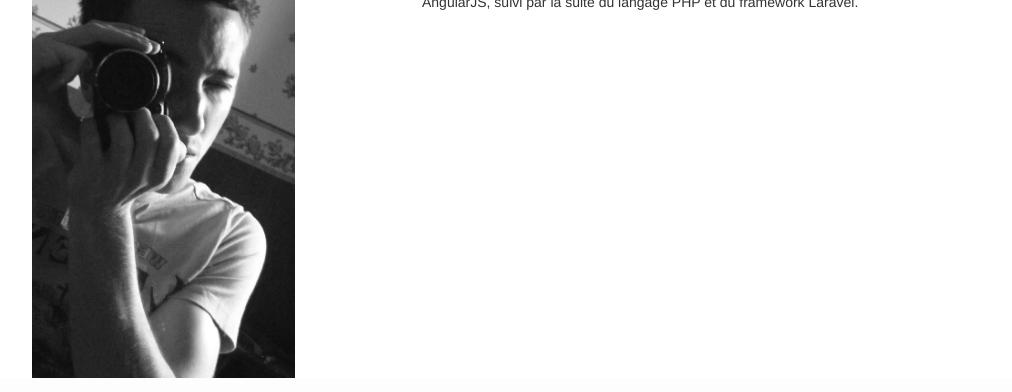
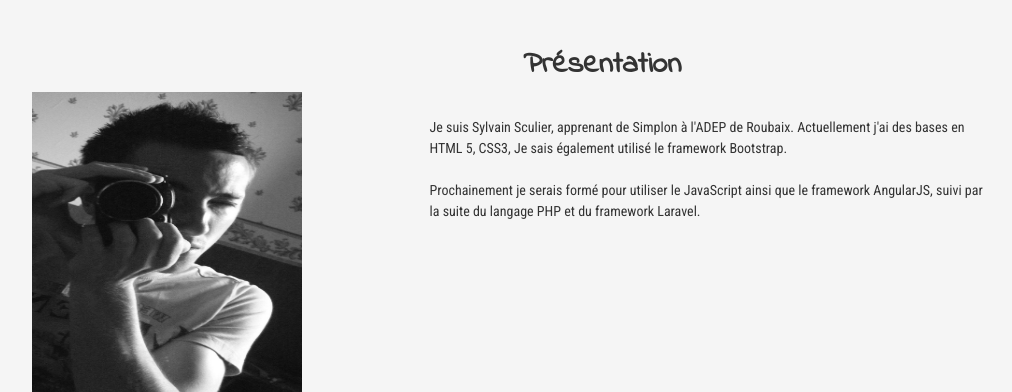
Before and after one commit to Sylvain059/Portfolio, a PHP site: page / in a window 1280 px wide. Shown: the part 651-1043 px from the top of the page, without its empty margins (38-1050 px from the left). Run offline with PHP 8.4, Linux system fonts and the light colour scheme.

Commit message:
main.css/ add style for jumbotron & presentation

```diff
--- a/css/main.css
+++ b/css/main.css
@@ -1,13 +1,9 @@
     /*! HTML5 Boilerplate v5.3.0 | MIT License | https://html5boilerplate.com/ */
-
-
     /*
  * What follows is the result of much research on cross-browser styling.
  * Credit left inline and big thanks to Nicolas Gallagher, Jonathan Neal,
  * Kroc Camen, and the H5BP dev community and team.
  */
-
-
     /* ==========================================================================
    Base styles: opinionated defaults
    ========================================================================== */
@@ -17,8 +13,6 @@ html {
         font-size: 1em;
         line-height: 1.4;
     }
-
-
     /*
  * Remove text-shadow in selection highlight:
  * https://twitter.com/miketaylr/status/12228805301
@@ -36,8 +30,6 @@ html {
         background: #b3d4fc;
         text-shadow: none;
     }
-
-
     /*
  * A better looking default horizontal rule
  */
@@ -50,8 +42,6 @@ hr {
         margin: 1em 0;
         padding: 0;
     }
-
-
     /*
  * Remove the gap between audio, canvas, iframes,
  * images, videos and the bottom of their containers:
@@ -66,8 +56,6 @@ svg,
     video {
         vertical-align: middle;
     }
-
-
     /*
  * Remove default fieldset styles.
  */
@@ -77,8 +65,6 @@ fieldset {
         margin: 0;
         padding: 0;
     }
-
-
     /*
  * Allow only vertical resizing of textareas.
  */
@@ -86,8 +72,6 @@ fieldset {
     textarea {
         resize: vertical;
     }
-
-
     /* ==========================================================================
    Browser Upgrade Prompt
    ========================================================================== */
@@ -98,13 +82,9 @@ textarea {
         color: #000;
         padding: 0.2em 0;
     }
-
-
     /* ==========================================================================
    Helper classes
    ========================================================================== */
-
-
     /*
  * Hide visually and from screen readers
  */
@@ -112,8 +92,6 @@ textarea {
     .hidden {
         display: none !important;
     }
-
-
     /*
  * Hide only visually, but have it available for screen readers:
  * http://snook.ca/archives/html_and_css/hiding-content-for-accessibility
@@ -129,8 +107,6 @@ textarea {
         position: absolute;
         width: 1px;
     }
-
-
     /*
  * Extends the .visuallyhidden class to allow the element
  * to be focusable when navigated to via the keyboard:
@@ -146,8 +122,6 @@ textarea {
         position: static;
         width: auto;
     }
-
-
     /*
  * Hide visually and from screen readers, but maintain layout
  */
@@ -155,8 +129,6 @@ textarea {
     .invisible {
         visibility: hidden;
     }
-
-
     /*
  * Clearfix: contain floats
  *
@@ -180,8 +152,6 @@ textarea {
     .clearfix:after {
         clear: both;
     }
-
-
     /* ==========================================================================
    EXAMPLE Media Queries for Responsive Design.
    These examples override the primary ('mobile first') styles.
@@ -198,8 +168,6 @@ textarea {
     (min-resolution: 120dpi) {
         /* Style adjustments for high resolution devices */
     }
-
-
     /* ==========================================================================
    Print styles.
    Inlined to avoid the additional HTTP request:
@@ -267,23 +235,66 @@ textarea {
             page-break-after: avoid;
         }
     }
-
-
     /*
 CUSTOM CSS
 ==============================================================================================================================*/
+    /*
+font-family: 'Indie Flower', cursive;
+font-family: 'Roboto Condensed', sans-serif;
+*/
 
     body {
+        background-color: whitesmoke;
         margin: 0;
         padding: 0;
+        font-family: 'Roboto Condensed', sans-serif;
+        line-height: 1.5;
     }
+
+    h1,
+    h2,
+    h3,
+    h4,
+    h5,
+    h6 {
+        font-family: 'Indie Flower', cursive;
+        font-weight: bold;
+        text-align: center;
+    }
+    /*
+CSS HEADER
+==================================================
+*/
 
     .navbar {
         border: 0;
     }
+    /*CSS JUMBOTRON
+=================================================
+*/
 
     .jumbotron {
         text-align: center;
-    background-image: url("");
-    height: 400px;
+        background-image: url("../img/cover_jumbotron.jpg");
+        background-size: cover;
+        margin-top: -20px;
+        height: 600px;
+        color: #fff;
     }
+
+    .jumbotron p {
+        margin-top: 125px;
+    }
+    /*
+CSS PRESENTATION
+================================================
+*/
+
+    .img-rounded {
+        height: 300px;
+        width: 300px;
+    }
+
+    .figcaption {
+        padding-top: 25px;
+    }
```
Lines whose indentation alone changed are shown as unchanged.
